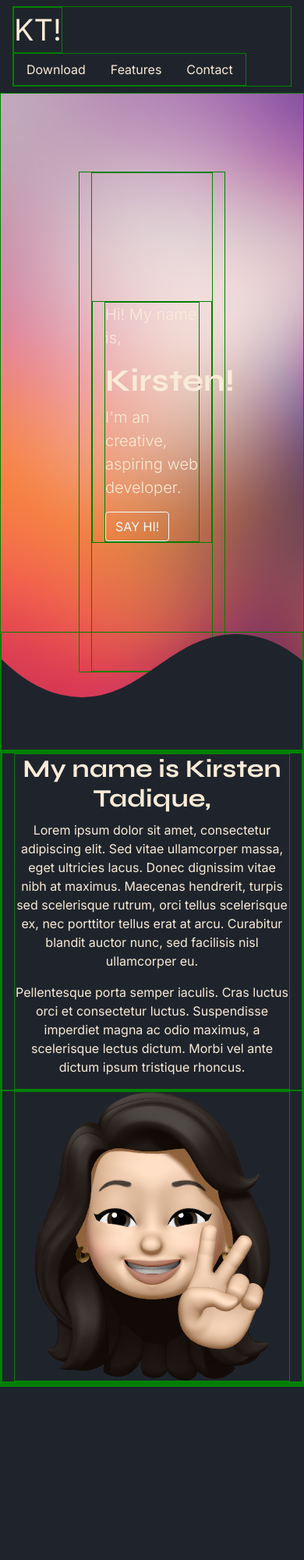
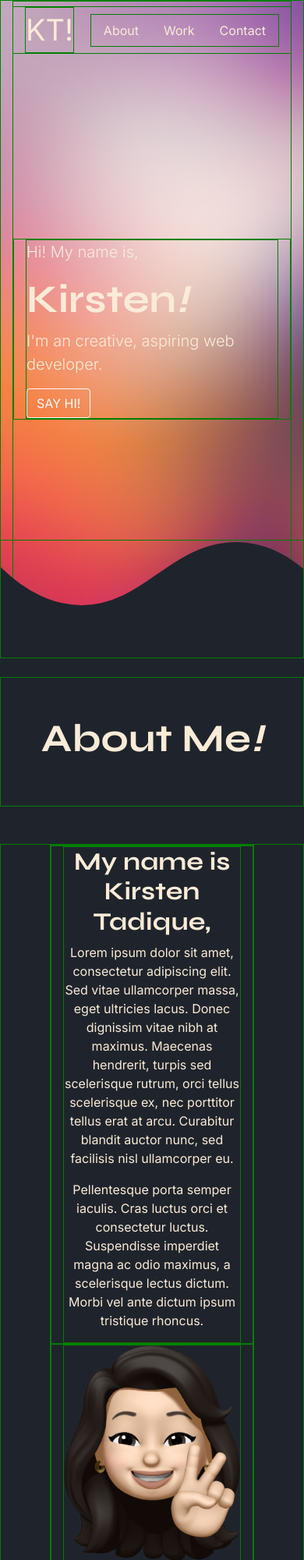
Before and after one commit to ktadique/Bootstrap-Portfolio, a plain HTML site: page index.html in a window 390 px wide. Shown: the top 2000 px of the page at 78% size. Before the commit the page ends 1778 px from the top, so only its background shows below. Drawn offline with nearby package versions, Linux system fonts and the light colour scheme.

Commit message:
fixed nav, added about me

```diff
--- a/assets/css/style.css
+++ b/assets/css/style.css
@@ -1,6 +1,6 @@
 @import url("https://fonts.googleapis.com/css2?family=Inter:wght@100;200;300;400&family=Syne:wght@400;500;600;700;800&display=swap");
 
-
+/* Global Styles */
 :root { --white: #faebd7;
   --bg: ; #1f242c; */ }
 
@@ -30,7 +30,15 @@ h6 {
   font-weight: 700;
 }
 
-p {
+h1 {
+  font-size: 50px;
+}
+
+p { font-family: "Inter", sans-serif;
+}
+
+.emph {
+  font-style: italic;
 }
 
 /* Navigation Styles*/
@@ -40,9 +48,9 @@ p {
 }
 
 .navbar {
+  width: 100%;
   background-color: transparent;
-  width: 100%;
-}
+  }
 
 .navbar a {
 color: var(--white);
@@ -54,7 +62,7 @@ color: var(--white);
   position: relative;
   width: 100%;
   height: 100vh;
-  padding: 100px;
+  /* padding: 0 50px; */
   background: url(/assets/images/kukai-art-5PXqfK9WEYo-unsplash.jpg);
   background-repeat: no-repeat;
   background-size: cover;
@@ -65,7 +73,7 @@ color: var(--white);
   bottom: 0;
   left: 0;
   width: 100%;
-  overflow: hidden;
+  overflow:hidden;
   line-height: 0;
 }
 
@@ -79,3 +87,9 @@ color: var(--white);
 .hero-divider .shape-fill {
   fill: #1f242c;
 }
+
+/* About Section styles */
+
+/* Work Styles */
+
+/* Contact Styles */
--- a/index.html
+++ b/index.html
@@ -31,30 +31,43 @@
   </head>
   <body>
     <!-- Navbar -->
-    <nav
-      class="navbar navbar-expand-lg navbar-light justify-content-between"
+    <!-- <div class="header-conter"> -->
+    <!-- <nav
+      class="navbar navbar-expand-lg sticky-top navbar-light justify-content-between"
       id="mainNav"
     >
       <div class="container">
         <div class="logo"><a href="#page-top">KT!</a></div>
         <div class="nav-list">
           <ul class="nav justify-content-center">
-            <li class="nav-item nav-link"><a href="#download">Download</a></li>
-            <li class="nav-item nav-link"><a href="#">Features</a></li>
+            <li class="nav-item nav-link"><a href="#about">About</a></li>
+            <li class="nav-item nav-link"><a href="#work">Work</a></li>
             <li class="nav-item nav-link"><a href="#contact">Contact</a></li>
           </ul>
         </div>
       </div>
-    </nav>
+    </nav> -->
 
     <!-- Hero Section -->
-    <div class="masthead" id="home">
+    <section class="masthead" id="home">
+      <nav class="navbar fixed-top" id="mainNav">
+        <div class="container-fluid">
+          <div class="logo"><a href="#page-top">KT!</a></div>
+          <div class="nav-list">
+            <ul class="nav justify-content-center">
+              <li class="nav-item nav-link"><a href="#about">About</a></li>
+              <li class="nav-item nav-link"><a href="#work">Work</a></li>
+              <li class="nav-item nav-link"><a href="#contact">Contact</a></li>
+            </ul>
+          </div>
+        </div>
+      </nav>
       <div class="container h-100">
         <div class="row mx-auto h-100">
-          <div class="col-lg-6 col-sm-12 my-auto">
+          <div class="col-lg-8 col-sm-12 my-auto">
             <div class="header-content">
               <p class="lead">Hi! My name is,</p>
-              <h1>Kirsten!</h1>
+              <h1>Kirsten<span class="emph">!</span></h1>
               <p class="lead">I'm an creative, aspiring web developer.</p>
               <a
                 class="btn btn-outline-light btn-xl text-uppercase"
@@ -79,13 +92,17 @@
           ></path>
         </svg>
       </div>
-    </div>
+    </section>
 
+    <!-- </div> -->
     <!-- About Section -->
 
-    <section class="about-section text-center" id="about">
-      <div class="container">
-        <div class="row align-center">
+    <section class="about-section my-4 text-center" id="about">
+      <div class="about-header py-5 px-5 text-lg-left text-sm-center">
+        <h1>About Me<span class="emph">!</span></h1>
+      </div>
+      <div class="about-content my-5 container h-100">
+        <div class="row mx-5 align-items-center">
           <div class="col col-lg-6 col-sm-12">
             <div class="aboutme-desc">
               <h2>My name is Kirsten Tadique,</h2>
@@ -105,21 +122,61 @@
               </p>
             </div>
           </div>
-          <div class="col-lg-6 my-auto">
-            <div class="device-container">
+          <div class="col-lg-6 col-sd-12 my-auto">
+            <div class="image-container">
               <img
                 src="/assets/images/ktimg.png"
                 class="img-fluid"
-                alt="Phone"
+                alt="Kirsten Memoji"
               />
             </div>
+            <!-- <div class="card">
+              <div class="row no-gutters">
+                <div class="col-md-8">
+                  <div class="card-body">
+                    <h5 class="card-title">Card title</h5>
+                    <p class="card-text">
+                      This is a wider card with supporting text below as a
+                      natural lead-in to additional content. This content is a
+                      little bit longer.
+                    </p>
+                  </div>
+                </div>
+                <div class="col-md-4">
+                  <img src="..." class="card-img" alt="..." />
+                </div>
+              </div>
+            </div> -->
           </div>
         </div>
       </div>
     </section>
 
     <!-- Work Section -->
-    <div class="work-section text-center" id="work"></div>
+    <div class="work-section text-center" id="work">
+      <div class="projects-container container-fluid">
+        <div class="row">
+          <div class="col-lg-4 col-md-4 col-sd-12">
+            <div class="item">1</div>
+          </div>
+          <div class="col-lg-4 col-md-4 col-sd-12">
+            <div class="item">2</div>
+          </div>
+          <div class="col-lg-4 col-md-4 col-sd-12">
+            <div class="item">3</div>
+          </div>
+          <div class="col-lg-4 col-md-4 col-sd-12">
+            <div class="item">4</div>
+          </div>
+          <div class="col-lg-4 col-md-4 col-sd-12">
+            <div class="item">5</div>
+          </div>
+          <div class="col-lg-4 col-md-4 col-sd-12">
+            <div class="item">6</div>
+          </div>
+        </div>
+      </div>
+    </div>
 
     <!-- Contact Section -->
     <div class="contact-section" id="contact"></div>
```
Also changed, not shown: assets/images/blob-scatter-haikei.png (added), assets/images/blob-scatter-haikei.svg (added).
